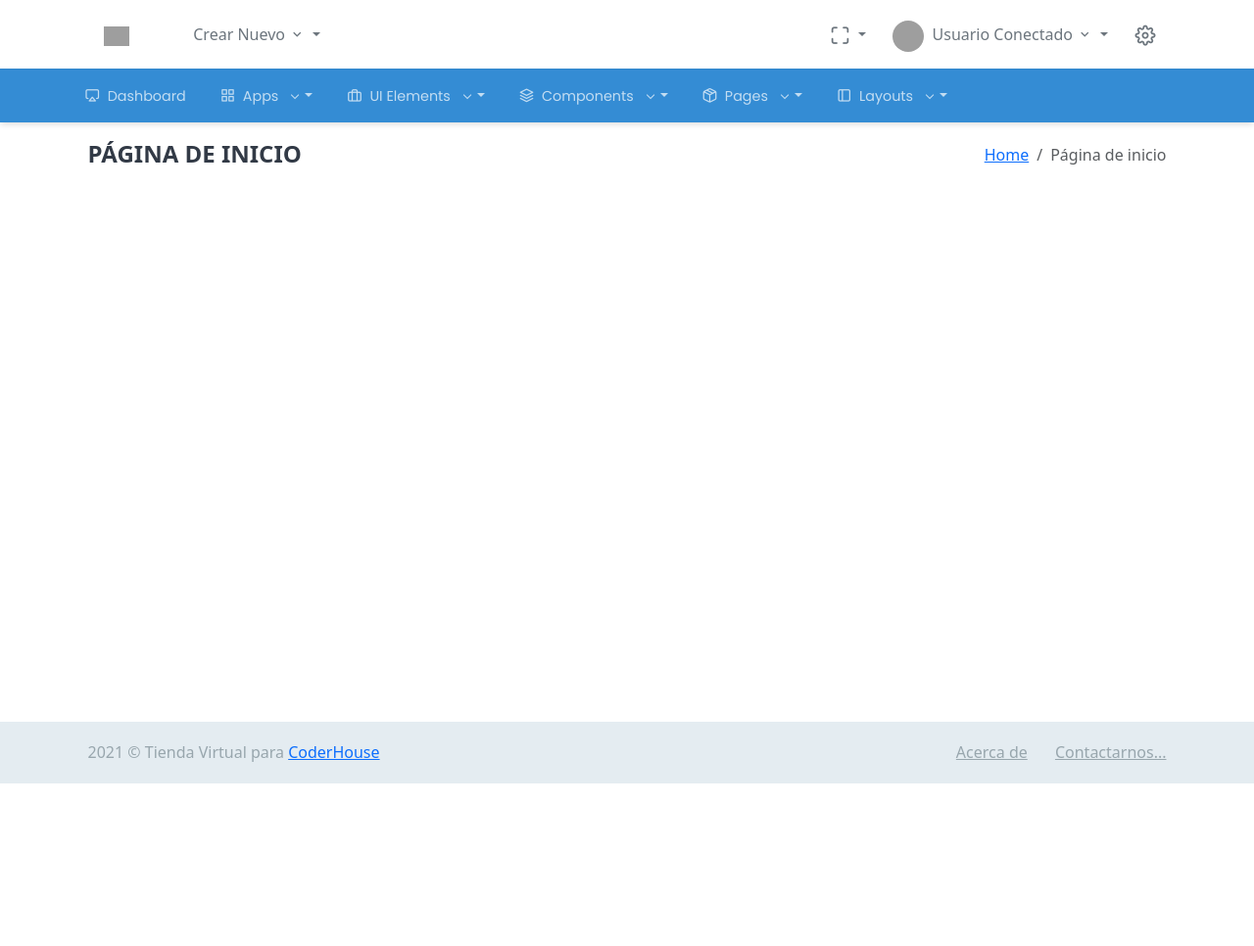
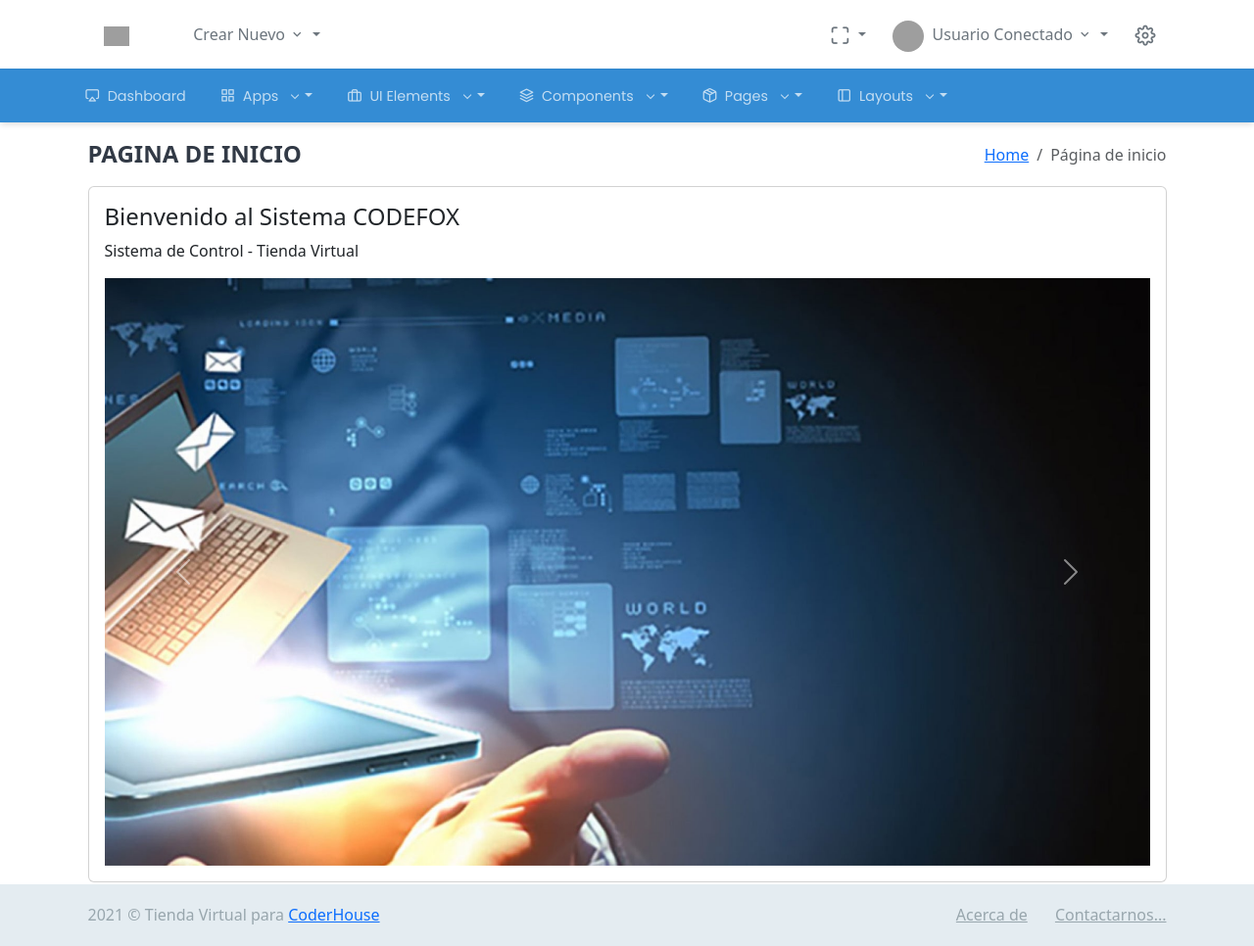
Before and after one commit to catuchowil/TiendaVirtual, a Django app: page / in a window 1280 px wide. Shown: the whole page at 98% size. Before the commit the page ends 800 px from the top, so only its background shows below. Run offline with Django 3.2, Linux system fonts and the light colour scheme; some libraries are stand-ins or nearby versions; grey boxes are pictures that could not be loaded.

Commit message:
Creación de la página de inicio en aplicación base y herencia de template

```diff
--- /dev/null
+++ b/app/base/templates/base/home.html
@@ -0,0 +1,59 @@
+{% extends 'base/base.html' %}
+{% load static %}
+
+{%block titulo-miga%}
+<div class="row">
+    <div class="col-12">
+        <div class="page-title-box">
+            <h4 class="page-title">Pagina de Inicio</h4>
+            <div>
+
+                <ol class="breadcrumb m-0">
+                    <li class="breadcrumb-item"><a href=#">Home</a></li>
+                    <li class="breadcrumb-item active">Página de inicio</li>
+                </ol>
+
+            </div>
+        </div>
+    </div>
+</div>
+{% endblock%}
+
+
+{% block contenido %}
+<div class="row">
+    <div class="col-lg-12">
+        <div class="card">
+            <div class="card-body">
+                <h4 class="header-title">Bienvenido al Sistema CODEFOX</h4>
+                <p class="sub-header font-13">Sistema de Control - Tienda Virtual</p>
+
+                <!-- START carousel-->
+                <div id="carouselExampleControls" class="carousel slide" data-bs-ride="carousel">
+                    <div class="carousel-inner" role="listbox">
+                        <div class="carousel-item">
+                            <img class="d-block img-fluid" src="{% static 'base_sistema/assets/images/carousel/tecnologia16.jpg'%}" alt="First slide">
+                        </div>
+                        <div class="carousel-item">
+                            <img class="d-block img-fluid" src="{% static 'base_sistema/assets/images/carousel/1.jpg'%}" alt="Second slide">
+                        </div>
+                        <div class="carousel-item active">
+                            <img class="d-block img-fluid" src="{% static 'base_sistema/assets/images/carousel/2.jpg'%}" alt="Third slide">
+                        </div>
+                    </div>
+                    <a class="carousel-control-prev" href="#carouselExampleControls" role="button" data-bs-slide="prev">
+                        <span class="carousel-control-prev-icon" aria-hidden="true"></span>
+                        <span class="visually-hidden">Previous</span>
+                    </a>
+                    <a class="carousel-control-next" href="#carouselExampleControls" role="button" data-bs-slide="next">
+                        <span class="carousel-control-next-icon" aria-hidden="true"></span>
+                        <span class="visually-hidden">Next</span>
+                    </a>
+                </div>
+
+            </div>
+        </div>
+        <!-- END carousel-->
+    </div>
+</div>
+{% endblock %}
--- a/app/base/views.py
+++ b/app/base/views.py
@@ -2,4 +2,4 @@ from django.shortcuts import render
 
 # Vista de Inicio.
 def Home(request):
-    return render(request, 'base/base.html')
+    return render(request, 'base/home.html')
--- a/templates/base/base.html
+++ b/templates/base/base.html
@@ -196,9 +196,9 @@
                                                 <i class="fe-mail me-1"></i> Email <div class="arrow-down"></div>
                                             </a>
                                             <div class="dropdown-menu" aria-labelledby="topnav-email">
-                                                <a href="email-inbox.html" class="dropdown-item">Inbox</a>
-                                                <a href="email-read.html" class="dropdown-item">Read Email</a>
-                                                <a href="email-compose.html" class="dropdown-item">Compose Email</a>
+                                                <a href="#" class="dropdown-item">Inbox</a>
+                                                <a href="#" class="dropdown-item">Read Email</a>
+                                                <a href="#" class="dropdown-item">Compose Email</a>
                                             </div>
                                         </div>
                                         <a href="apps-members.html" class="dropdown-item"><i class="fe-users me-1"></i> Members</a>
@@ -418,29 +418,32 @@
 
             <div class="content-page">
                 <div class="content">
-                    {% block inicio %}
+
                     <!-- Inicio Content-->
                     <div class="container-fluid">
-
-
+                        {%block titulo-miga%}
                         <div class="row">
                             <div class="col-12">
                                 <div class="page-title-box">
-                                    <h4 class="page-title">Página de Inicio</h4>
+                                    <h4 class="page-title">Página Base</h4>
                                     <div>
-                                        {% block migas %}
+
                                         <ol class="breadcrumb m-0">
                                             <li class="breadcrumb-item"><a href=#">Home</a></li>
                                             <li class="breadcrumb-item active">Página de inicio</li>
                                         </ol>
-                                        {% endblock %}
+
                                     </div>
                                 </div>
                             </div>
                         </div>
+                        {% endblock%}
+
+                        {% block contenido %}
+                        {% endblock %}
 
                     </div>
-                    {% endblock %}
+
                     <!-- Fin container -->
 
                 </div> <!-- content -->
```
Also changed, not shown: static/base_sistema/assets/images/carousel/1.jpg (added), static/base_sistema/assets/images/carousel/2.jpg (added), static/base_sistema/assets/images/carousel/tecnologia16.jpg (added).
